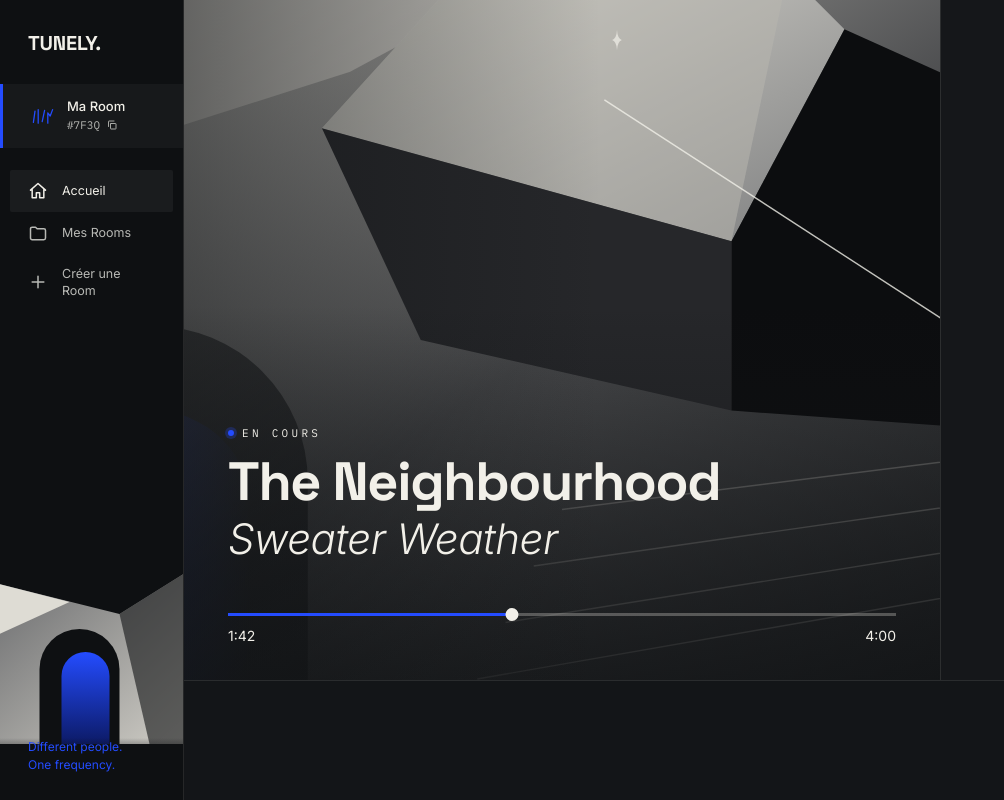
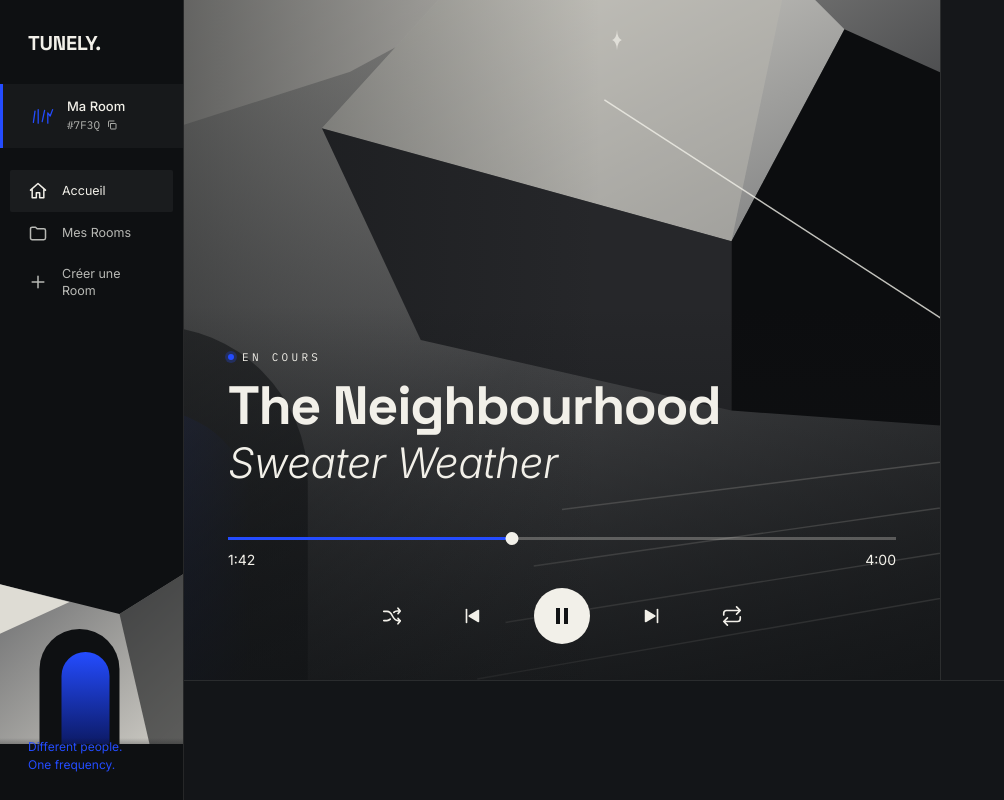
Before and after one commit to ItokianaRAKT/tunely-frontend-web, a React (Vite) app: page / in a window 1280 px wide. Shown: the whole page, without its empty margins (0-1004 px from the left). Built offline with nearby package versions, Linux system fonts and the light colour scheme.

Commit message:
feat: add playback transport controls

```diff
--- a/src/App.css
+++ b/src/App.css
@@ -280,6 +280,75 @@ h2 {
   margin-top: 2px;
 }
 
+.ctl {
+  display: flex;
+  justify-content: center;
+  align-items: center;
+  gap: 44px;
+  margin-top: 20px;
+}
+
+.ctl button {
+  width: 36px;
+  height: 36px;
+  display: grid;
+  place-items: center;
+  border-radius: 50%;
+  transition:
+    background 0.16s,
+    color 0.16s,
+    transform 0.14s;
+}
+
+.ctl button:hover {
+  background: rgba(255, 255, 255, 0.1);
+}
+
+.ctl button[aria-pressed='true'] {
+  color: #6f8bff;
+  background: rgba(36, 76, 255, 0.2);
+}
+
+.ctl svg {
+  width: 22px;
+  height: 22px;
+}
+
+.ctl .skip svg {
+  fill: currentColor;
+}
+
+.ctl .pp {
+  width: 56px;
+  height: 56px;
+  background: var(--chalk);
+  color: var(--ink);
+}
+
+.ctl .pp:hover {
+  background: #fff;
+  transform: scale(1.05);
+}
+
+.ctl .pp svg {
+  fill: currentColor;
+  stroke: none;
+  width: 24px;
+  height: 24px;
+}
+
+.ctl .pp .pl {
+  display: none;
+}
+
+.paused .pp .pl {
+  display: block;
+}
+
+.paused .pp .ps {
+  display: none;
+}
+
 /* toast */
 #toast {
   position: fixed;
@@ -313,6 +382,9 @@ h2 {
   }
   .stage {
     padding: 0 30px 30px;
+  }
+  .ctl {
+    gap: 28px;
   }
 }
 
@@ -360,6 +432,14 @@ h2 {
   h2 {
     margin-bottom: 24px;
   }
+  .ctl {
+    gap: 0;
+    justify-content: space-between;
+  }
+  .ctl .pp {
+    width: 64px;
+    height: 64px;
+  }
   .right {
     border: 0;
     border-top: 1px solid var(--line);
--- a/src/App.tsx
+++ b/src/App.tsx
@@ -9,8 +9,8 @@ function App() {
   const [toast, setToast] = useState('')
   const [roomCode, setRoomCode] = useState('#7F3Q')
   const [tracks] = useState(SEED_TRACKS)
-  const [currentIndex] = useState(0)
-  const [playing] = useState(true)
+  const [currentIndex, setCurrentIndex] = useState(0)
+  const [playing, setPlaying] = useState(true)
   const [time] = useState(102)
   const track = tracks[currentIndex]
   const toastTimer = useRef<ReturnType<typeof setTimeout> | undefined>(
@@ -64,6 +64,18 @@ function App() {
     showToast(`Nouvelle Room simulée · code ${next}`)
   }, [showToast])
 
+  const togglePlay = useCallback(() => setPlaying((value) => !value), [])
+
+  const nextTrack = useCallback(
+    () => setCurrentIndex((index) => (index + 1) % tracks.length),
+    [tracks.length],
+  )
+
+  const prevTrack = useCallback(
+    () => setCurrentIndex((index) => (index - 1 + tracks.length) % tracks.length),
+    [tracks.length],
+  )
+
   return (
     <>
       <IconSprite />
@@ -74,7 +86,14 @@ function App() {
           onCreate={createRoom}
           onNav={handleNav}
         />
-        <Stage track={track} index={currentIndex} time={time} />
+        <Stage
+          track={track}
+          index={currentIndex}
+          time={time}
+          onTogglePlay={togglePlay}
+          onNext={nextTrack}
+          onPrev={prevTrack}
+        />
         <div className="right qopen" id="right" />
         <footer className="strip" />
       </main>
--- a/src/components/Stage.tsx
+++ b/src/components/Stage.tsx
@@ -1,9 +1,13 @@
+import { Icon } from './Icon'
 import type { Track } from '../data/tracks'
 
 type StageProps = {
   track: Track
   index: number
   time: number
+  onTogglePlay: () => void
+  onNext: () => void
+  onPrev: () => void
 }
 
 function formatTime(seconds: number) {
@@ -11,7 +15,14 @@ function formatTime(seconds: number) {
   return `${Math.floor(total / 60)}:${`0${total % 60}`.slice(-2)}`
 }
 
-export function Stage({ track, index, time }: StageProps) {
+export function Stage({
+  track,
+  index,
+  time,
+  onTogglePlay,
+  onNext,
+  onPrev,
+}: StageProps) {
   const progress = Math.min(1, time / track.duration) * 100
 
   return (
@@ -86,6 +97,33 @@ export function Stage({ track, index, time }: StageProps) {
         <span>{formatTime(time)}</span>
         <span>{formatTime(track.duration)}</span>
       </div>
+      <div className="ctl">
+        <button aria-pressed="false" aria-label="Aléatoire">
+          <Icon name="shuffle" />
+        </button>
+        <button className="skip" aria-label="Précédent" onClick={onPrev}>
+          <Icon name="prev" />
+        </button>
+        <button
+          className="pp"
+          aria-label="Lecture / pause"
+          onClick={onTogglePlay}
+        >
+          <svg className="ps" viewBox="0 0 24 24" aria-hidden="true">
+            <rect x="6" y="4" width="4" height="16" />
+            <rect x="14" y="4" width="4" height="16" />
+          </svg>
+          <svg className="pl" viewBox="0 0 24 24" aria-hidden="true">
+            <path d="M8 5v14l11-7z" />
+          </svg>
+        </button>
+        <button className="skip" aria-label="Suivant" onClick={onNext}>
+          <Icon name="next" />
+        </button>
+        <button aria-pressed="false" aria-label="Répéter">
+          <Icon name="repeat" />
+        </button>
+      </div>
     </section>
   )
 }
```
